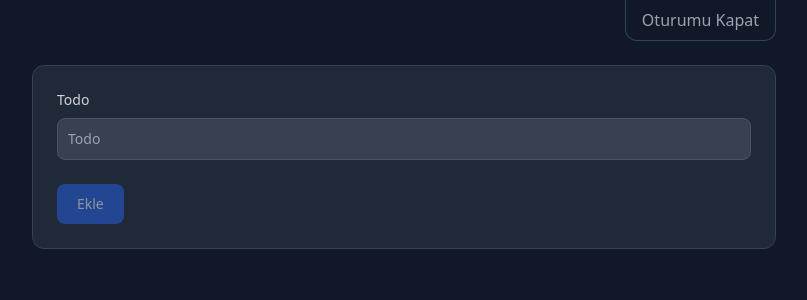
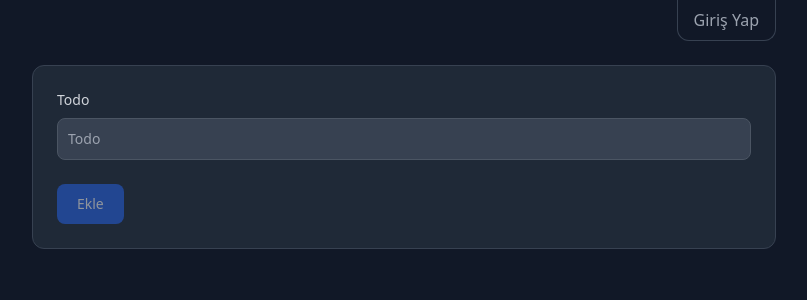
Before and after one commit to eminakcil/todo-with-context, a React (Vite) app: page / in a window 1280 px wide. Shown: the top 300 px of the page, without its empty margins (236-1043 px from the left). Built offline with nearby package versions, Linux system fonts and the light colour scheme.

Commit message:
auth seperated into component

```diff
--- a/src/components/Header.jsx
+++ b/src/components/Header.jsx
@@ -1,9 +1,13 @@
 import SignOutButton from './SignOutButton'
+import { useAuth } from '../context'
+import SignInButton from './SignInButton'
 
 export default function Header() {
+  const auth = useAuth()
+
   return (
     <div className="flex flex-row-reverse gap-3 mb-6">
-      <SignOutButton />
+      {Object.keys(auth.user).length === 0 ? <SignInButton /> : <SignOutButton />}
     </div>
   )
 }
--- /dev/null
+++ b/src/components/HeaderButton.jsx
@@ -0,0 +1,13 @@
+import { createElement } from 'react'
+
+export default function HeaderButton({ children, ...props }) {
+  return createElement(
+    'button',
+    {
+      className:
+        'border text-gray-400 border-gray-700 border-t-0 hover:bg-blue-600 hover:border-white hover:text-white px-4 py-2 rounded-b-xl',
+      ...props,
+    },
+    children
+  )
+}
--- /dev/null
+++ b/src/components/SignInButton.jsx
@@ -0,0 +1,12 @@
+import HeaderButton from './HeaderButton'
+import { useNavigate } from 'react-router-dom'
+import { getPath } from '../utils'
+
+export default function SignInButton() {
+  const navigate = useNavigate()
+  function clickHandle() {
+    navigate(getPath('login'))
+  }
+
+  return <HeaderButton onClick={clickHandle}>Giriş Yap</HeaderButton>
+}
--- a/src/components/SignOutButton.jsx
+++ b/src/components/SignOutButton.jsx
@@ -1,22 +1,13 @@
-import { useNavigate } from 'react-router-dom'
-import { getPath } from '../utils'
 import { useAuth } from '../context'
 
+import HeaderButton from './HeaderButton'
+
 export default function SignOutButton() {
-  const navigate = useNavigate()
   const auth = useAuth()
 
   function clickHandle() {
     auth.logout()
-    navigate(getPath('login'))
   }
 
-  return (
-    <button
-      onClick={clickHandle}
-      className="border text-gray-400 border-gray-700 border-t-0 hover:bg-blue-600 hover:border-white hover:text-white px-4 py-2 rounded-b-xl"
-    >
-      Oturumu Kapat
-    </button>
-  )
+  return <HeaderButton onClick={clickHandle}>Çıkış Yap</HeaderButton>
 }
--- a/src/index.css
+++ b/src/index.css
@@ -2,6 +2,7 @@
 @tailwind components;
 @tailwind utilities;
 
+@layer components {
   .form-label {
     @apply block mb-2 text-sm font-medium text-gray-300;
   }
@@ -36,3 +37,4 @@ body {
   #root {
     @apply flex items-center flex-col;
   }
+}
--- a/src/pages/Login.jsx
+++ b/src/pages/Login.jsx
@@ -1,4 +1,4 @@
-import { Navigate } from 'react-router-dom'
+import { Navigate, useNavigate } from 'react-router-dom'
 import { getPath } from '../utils'
 import { useAuth } from '../context'
 import { useState } from 'react'
@@ -8,6 +8,7 @@ export default function Login() {
   const [password, setPassword] = useState('')
 
   const auth = useAuth()
+  const navigate = useNavigate()
 
   if (Object.keys(auth.user).length !== 0) {
     return (
@@ -26,6 +27,10 @@ export default function Login() {
     } catch (_) {
       alert('Kullanıcı bulunamadı!')
     }
+  }
+
+  function continueHandle() {
+    navigate(getPath('index'))
   }
 
   return (
@@ -58,12 +63,21 @@ export default function Login() {
                   }}
                 />
               </div>
+              <div className="flex flex-col gap-3 sm:flex-row sm:justify-between">
                 <button
                   type="submit"
                   className="form-button"
                 >
                   Giriş Yap
                 </button>
+                <button
+                  type="button"
+                  className="form-button bg-green-500 hover:bg-green-700 focus:ring-green-800"
+                  onClick={continueHandle}
+                >
+                  Devam Et
+                </button>
+              </div>
             </form>
           </div>
         </div>
```
Lines whose indentation alone changed are shown as unchanged.
